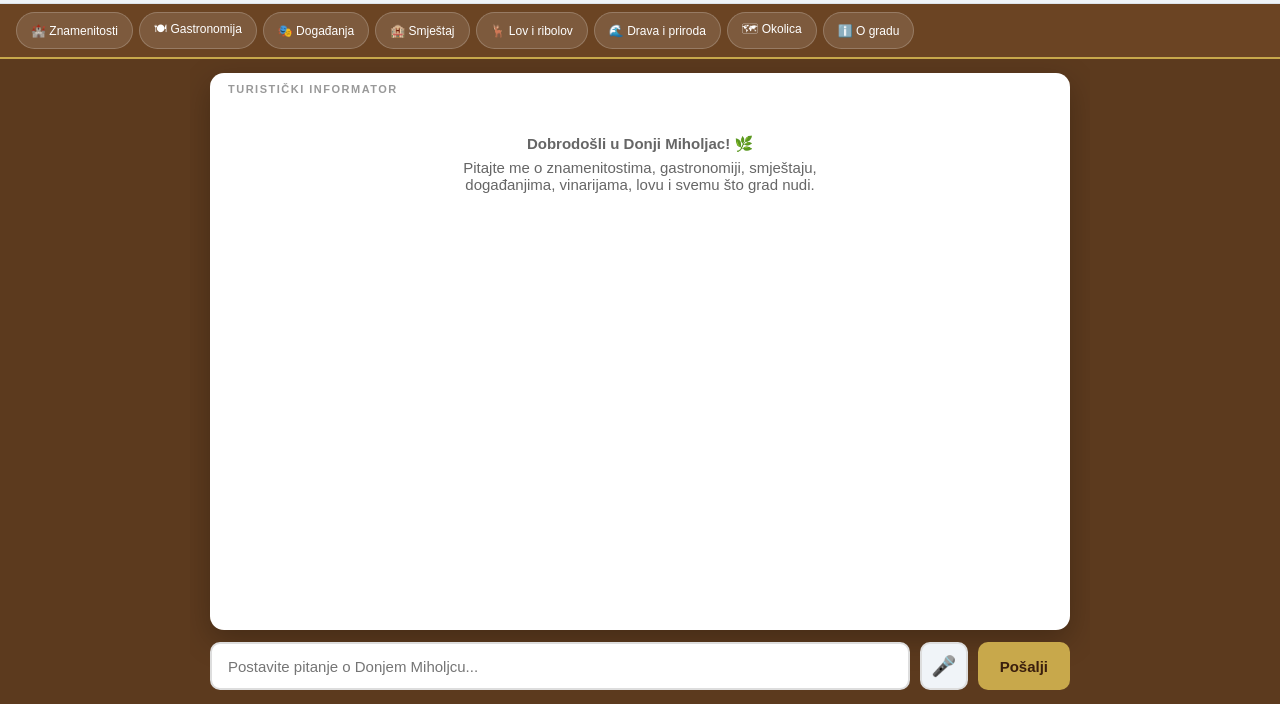
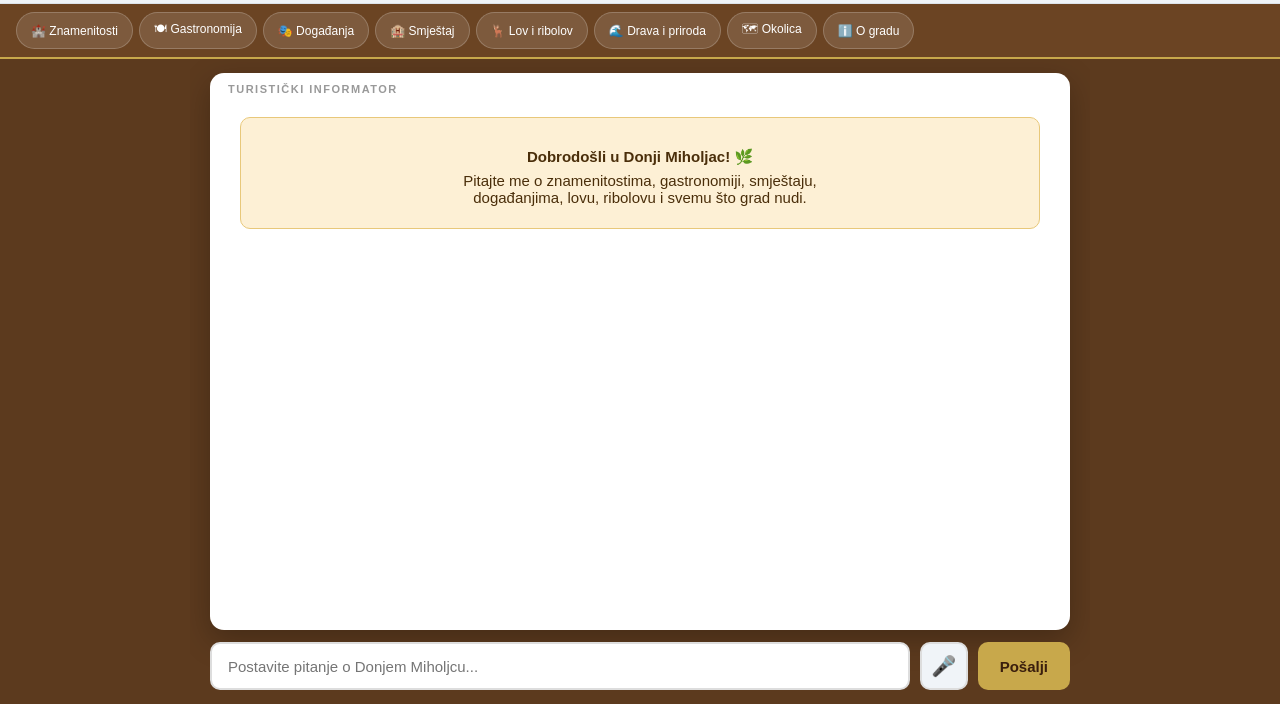
Before and after one commit to Salas-Hrastik/donji-miholjac-bot, a website: page index.html in a window 1280 px wide. Shown: the part 96-800 px from the top of the page. Drawn offline with Linux system fonts and the light colour scheme; no server answers.

Commit message:
style: welcome blok u toploj kremastoj paleti, ispravljen tekst dobrodošlice

```diff
--- a/index.html
+++ b/index.html
@@ -310,7 +310,11 @@ button.send-btn:hover{ background:#b8982e; }
 .welcome{
 text-align:center;
 padding:24px 20px 16px;
-color:#666;
+color:#4a2e0a;
+background:#fdf0d5;
+border-radius:10px;
+margin:12px;
+border:1px solid #e8c87a;
 }
 
 .welcome p{
@@ -547,7 +551,7 @@ width:100%;
     <div class="chat-messages" id="chat-messages">
       <div class="welcome" id="welcome-block">
         <p><strong>Dobrodošli u Donji Miholjac!</strong> 🌿</p>
-        <p>Pitajte me o znamenitostima, gastronomiji, smještaju,<br>događanjima, vinarijama, lovu i svemu što grad nudi.</p>
+        <p>Pitajte me o znamenitostima, gastronomiji, smještaju,<br>događanjima, lovu, ribolovu i svemu što grad nudi.</p>
       </div>
     </div>
   </div>
```
